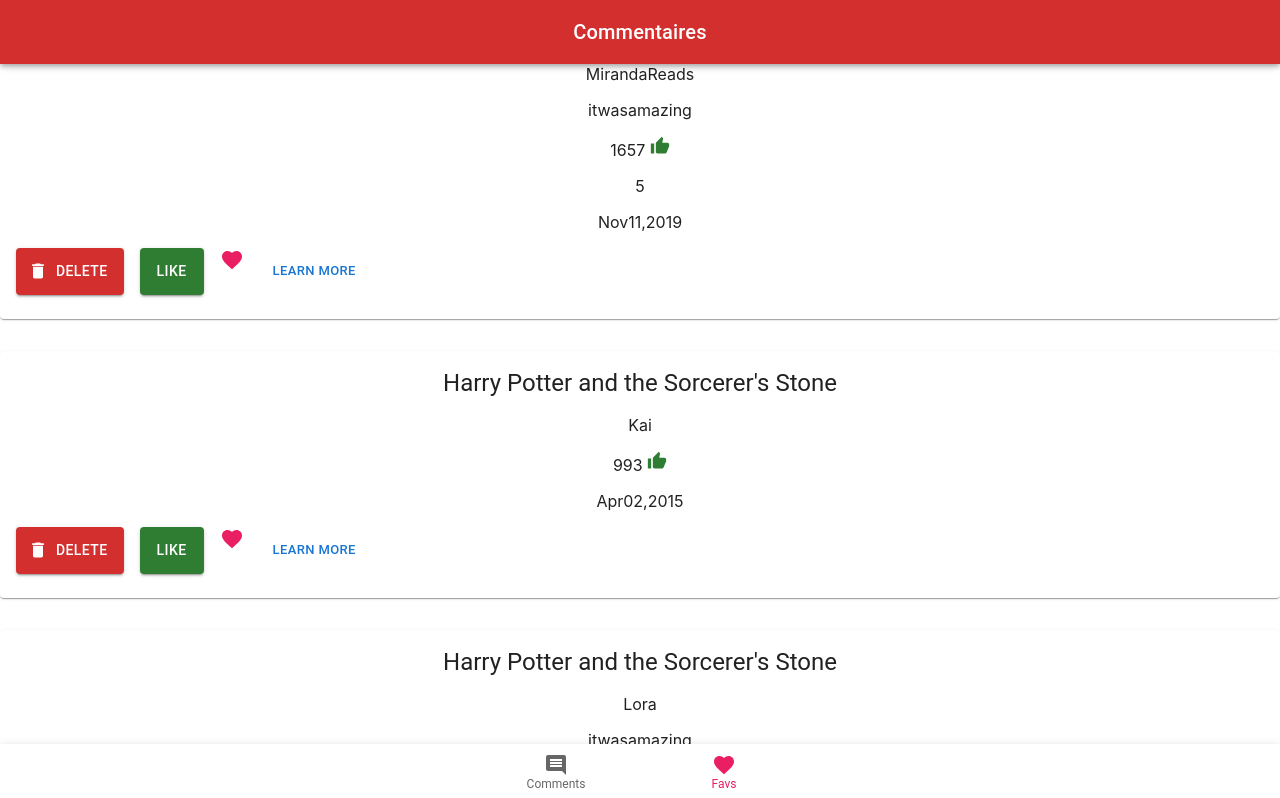
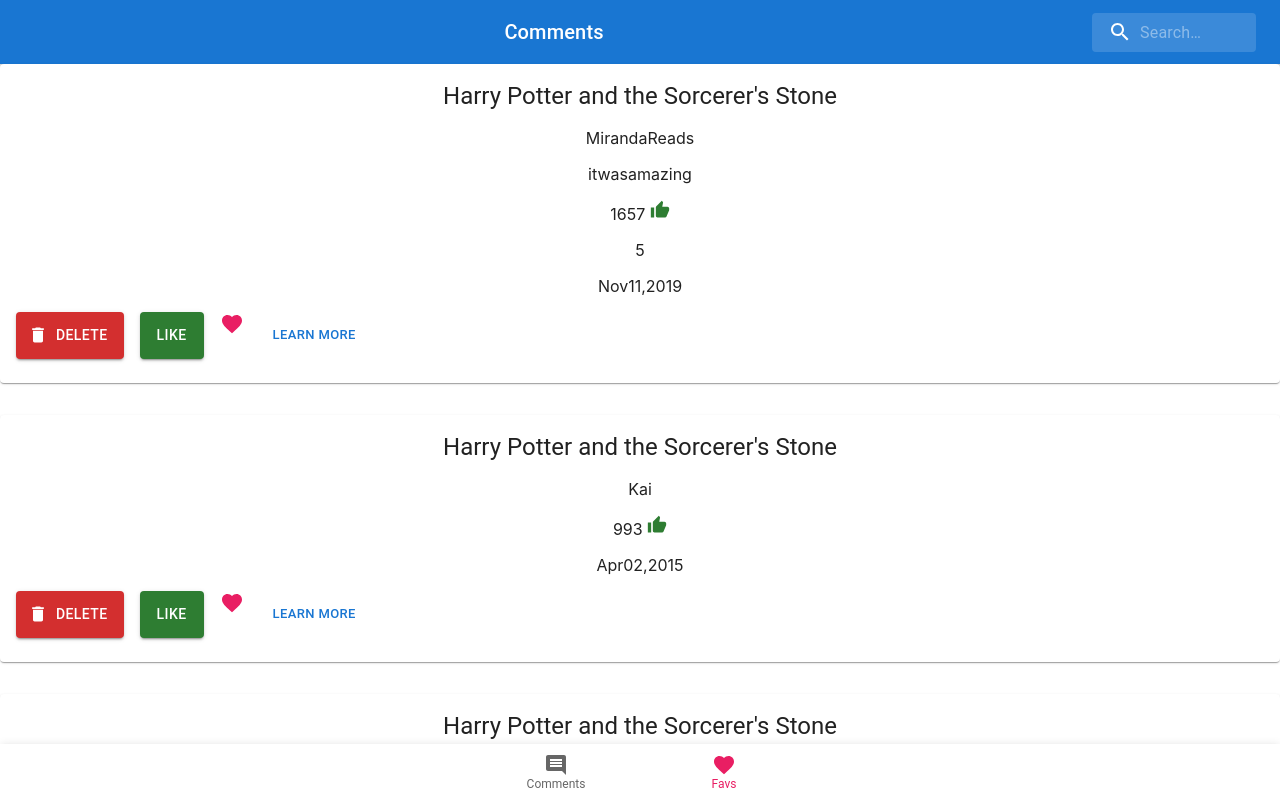
Before and after one commit to zzkal/commentsapp, a React (Create React App) app: page / in a window 1280 px wide. Shown: the top 798 px of the page. Built offline with nearby package versions, Linux system fonts and the light colour scheme.

Commit message:
[ADD] SEARCH ADD BAR

```diff
--- a/src/features/nav/SearchAppbar.js
+++ b/src/features/nav/SearchAppbar.js
@@ -1,5 +1,6 @@
-import {alpha, AppBar, Box, styled, Toolbar, Typography} from "@mui/material"
-import {red} from "@mui/material/colors";
+import {alpha, AppBar, Box, IconButton, InputBase, styled, Toolbar, Typography} from "@mui/material"
+import MenuIcon from '@mui/icons-material/Menu';
+import SearchIcon from '@mui/icons-material/Search';
 
 
 const Search = styled('div')(({ theme }) => ({
@@ -27,18 +28,56 @@
     justifyContent: 'center',
 }));
 
-const Appbar = () => {
-    return(
+const StyledInputBase = styled(InputBase)(({ theme }) => ({
+    color: 'inherit',
+    '& .MuiInputBase-input': {
+        padding: theme.spacing(1, 1, 1, 0),
+        // vertical padding + font size from searchIcon
+        paddingLeft: `calc(1em + ${theme.spacing(4)})`,
+        transition: theme.transitions.create('width'),
+        width: '100%',
+        [theme.breakpoints.up('sm')]: {
+            width: '12ch',
+            '&:focus': {
+                width: '20ch',
+            },
+        },
+    },
+}));
+
+export default function SearchAppBar() {
+    return (
         <Box sx={{ flexGrow: 1 }}>
-            <AppBar position="fixed" color={"error"}>
+            <AppBar position="static">
                 <Toolbar>
-                    <Typography variant="h6" component="div" sx={{ flexGrow: 1 }}>
-                        Commentaires
+                    {/*<IconButton
+                        size="large"
+                        edge="start"
+                        color="inherit"
+                        aria-label="open drawer"
+                        sx={{ mr: 2 }}
+                    >
+                        <MenuIcon/>
+                    </IconButton>*/}
+                    <Typography
+                        variant="h6"
+                        noWrap
+                        component="div"
+                        sx={{ flexGrow: 1, display: { xs: 'none', sm: 'block' } }}
+                    >
+                        Comments
                     </Typography>
+                    <Search>
+                        <SearchIconWrapper>
+                            <SearchIcon />
+                        </SearchIconWrapper>
+                        <StyledInputBase
+                            placeholder="Search…"
+                            inputProps={{ 'aria-label': 'search' }}
+                        />
+                    </Search>
                 </Toolbar>
             </AppBar>
         </Box>
-    )
+    );
 }
-
-export default Appbar
```
